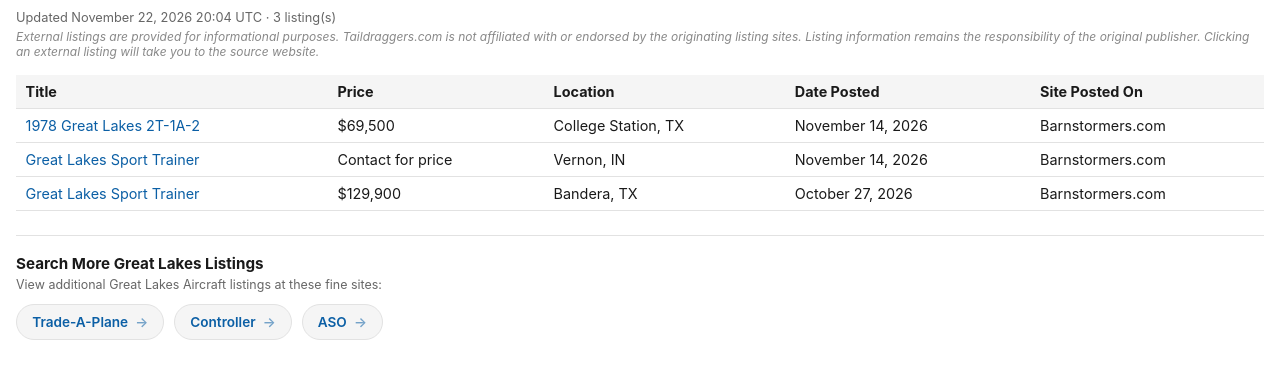
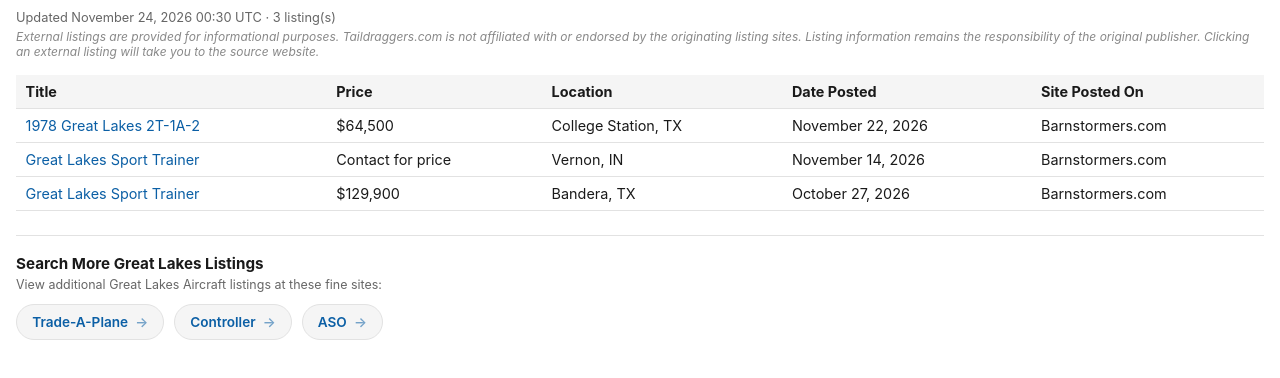
Before and after one commit to taildraggers/great-lakes, a plain HTML site: page docs/index.html in a window 1280 px wide. Shown: the part 42-420 px from the top of the page. Drawn offline with Linux system fonts and the light colour scheme.

Commit message:
Update Great Lakes listings (2026-11-24)

```diff
--- a/docs/index.html
+++ b/docs/index.html
@@ -76,14 +76,14 @@
 </head>
 <body>
   <h1>Other Great Lakes Ads on the Web</h1>
-  <div class="updated">Updated November 22, 2026 20:04 UTC &middot; 3 listing(s)</div>
+  <div class="updated">Updated November 24, 2026 00:30 UTC &middot; 3 listing(s)</div>
   <div class="disclaimer">External listings are provided for informational purposes. Taildraggers.com is not affiliated with or endorsed by the originating listing sites. Listing information remains the responsibility of the original publisher. Clicking an external listing will take you to the source website.</div>
   <table>
     <thead>
       <tr><th>Title</th><th>Price</th><th>Location</th><th>Date Posted</th><th>Site Posted On</th></tr>
     </thead>
     <tbody>
-        <tr><td><a href="https://www.barnstormers.com/classified-2078637-1978-Great-Lakes-2T-1A-2.html" target="_blank" rel="noopener noreferrer">1978 Great Lakes 2T-1A-2</a></td><td>$69,500</td><td>College Station, TX</td><td>November 14, 2026</td><td>Barnstormers.com</td></tr>
+        <tr><td><a href="https://www.barnstormers.com/classified-2078637-1978-Great-Lakes-2T-1A-2.html" target="_blank" rel="noopener noreferrer">1978 Great Lakes 2T-1A-2</a></td><td>$64,500</td><td>College Station, TX</td><td>November 22, 2026</td><td>Barnstormers.com</td></tr>
         <tr><td><a href="https://www.barnstormers.com/classified-1941442-Great-Lakes.html" target="_blank" rel="noopener noreferrer">Great Lakes Sport Trainer</a></td><td>Contact for price</td><td>Vernon, IN</td><td>November 14, 2026</td><td>Barnstormers.com</td></tr>
         <tr><td><a href="https://www.barnstormers.com/classified-1989268-Factory-Rebuilt-Great-Lakes!.html" target="_blank" rel="noopener noreferrer">Great Lakes Sport Trainer</a></td><td>$129,900</td><td>Bandera, TX</td><td>October 27, 2026</td><td>Barnstormers.com</td></tr>
     </tbody>
```
